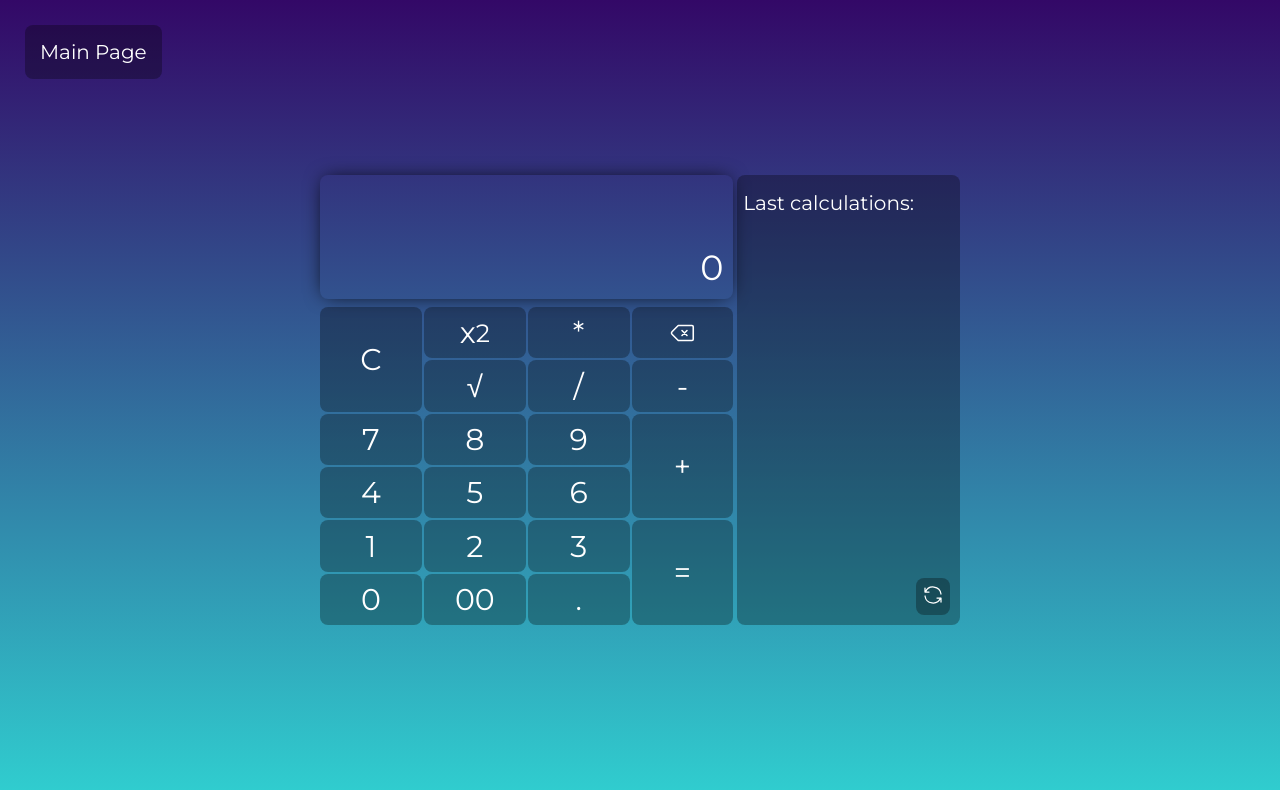
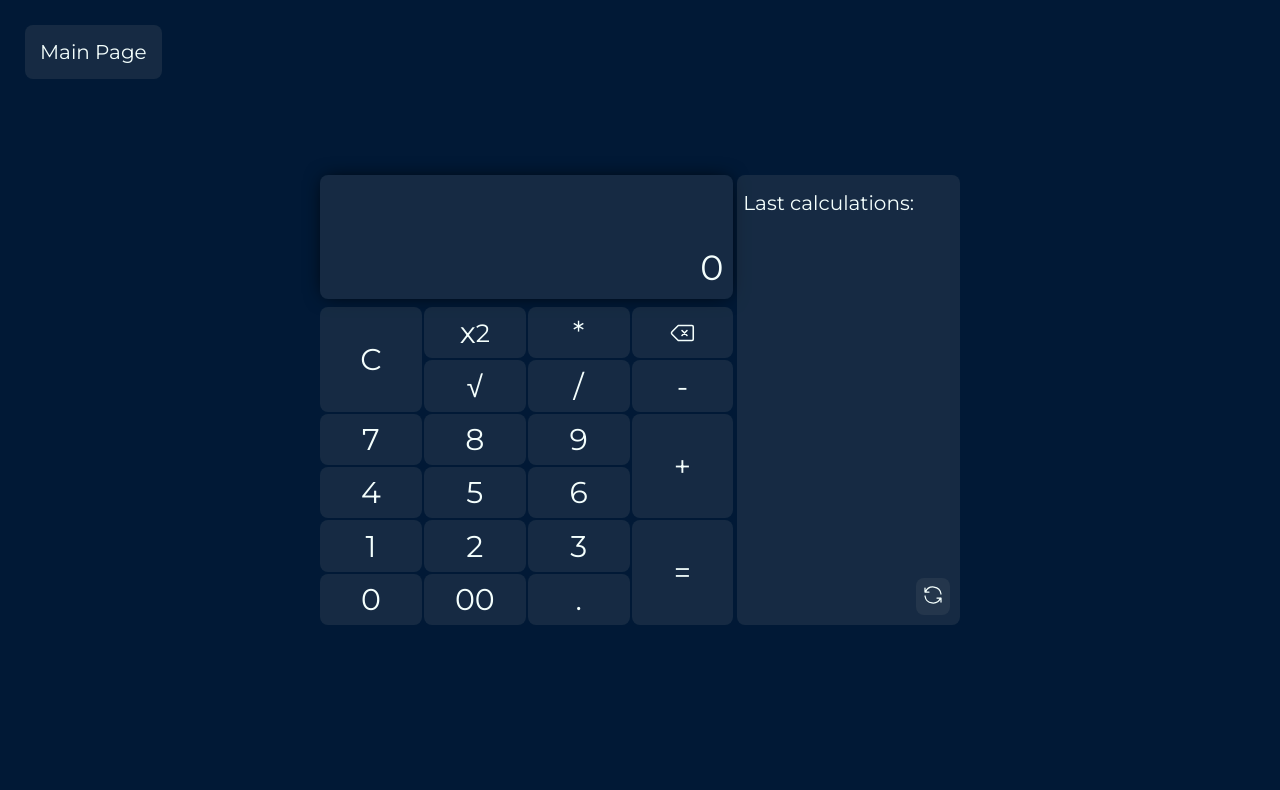
Before and after one commit to ZKuba94/Calculator, a website: page index.html in a window 1280 px wide. Drawn offline with Linux system fonts and the light colour scheme.

Commit message:
changed colors

```diff
--- a/src/sass/main.scss
+++ b/src/sass/main.scss
@@ -1,5 +1,4 @@
 @use 'components/index' as *;
-
 *,
 *::before,
 *::after {
@@ -17,7 +16,7 @@ html {
 body {
 	position: relative;
 	font-family: 'Montserrat', sans-serif;
-	background-image: linear-gradient(to top, #30cfd0 0%, #330867 100%);
+	background-color: #011936;
 	height: 100vh;
 	width: 100vw;
 	display: flex;
@@ -31,14 +30,14 @@ body {
 	a {
 		display: block;
 		font-size: 2rem;
-		background-color: rgba($color: #000000, $alpha: 0.3);
+		background-color: rgba($color: #465362, $alpha: 0.3);
 		border-radius: 8px;
 		padding: 1.5rem;
 		text-decoration: none;
-		color: #fff;
+		color: #f4fffd;
 	}
 	&:hover {
-		background-color: rgba($color: #000000, $alpha: 0.5);
+		background-color: rgba($color: #465362, $alpha: 0.8);
 		border-radius: 8px;
 	}
 }
@@ -60,7 +59,8 @@ body {
 		justify-content: flex-end;
 		height: 28%;
 		width: 100%;
-		color: #fff;
+		color: #f4fffd;
+		background-color: rgba($color: #465362, $alpha: 0.3);
 		border-radius: 8px;
 		padding: 1rem;
 		margin-bottom: 8px;
@@ -93,13 +93,13 @@ body {
 			display: flex;
 			justify-content: center;
 			align-items: center;
-			background-color: rgba($color: #000000, $alpha: 0.3);
-			color: #fff;
+			background-color: rgba($color: #465362, $alpha: 0.3);
+			color: #f4fffd;
 			border-radius: 8px;
 			transition: background 0.2s;
 			cursor: pointer;
 			&:hover {
-				background-color: rgba($color: #000000, $alpha: 0.5);
+				background-color: rgba($color: #465362, $alpha: 0.8);
 			}
 		}
 
@@ -176,8 +176,8 @@ body {
 	align-items: flex-start;
 	font-size: 2rem;
 	width: 35%;
-	background-color: rgba($color: #000000, $alpha: 0.3);
-	color: #fff;
+	background-color: rgba($color: #465362, $alpha: 0.3);
+	color: #f4fffd;
 	border-radius: 8px;
 	margin-left: 4px;
 	padding: 0.6rem;
@@ -201,13 +201,13 @@ body {
 		position: absolute;
 		right: 1rem;
 		bottom: 1rem;
-		background-color: rgba($color: #000000, $alpha: 0.3);
+		background-color: rgba($color: #465362, $alpha: 0.3);
 		border: none;
 		border-radius: 8px;
 		padding: 0.5rem;
 		cursor: pointer;
 		svg {
-			color: #fff;
+			color: #f4fffd;
 		}
 	}
 	&::-webkit-scrollbar {
```
Also changed, not shown: dist/css/main.min.css.
